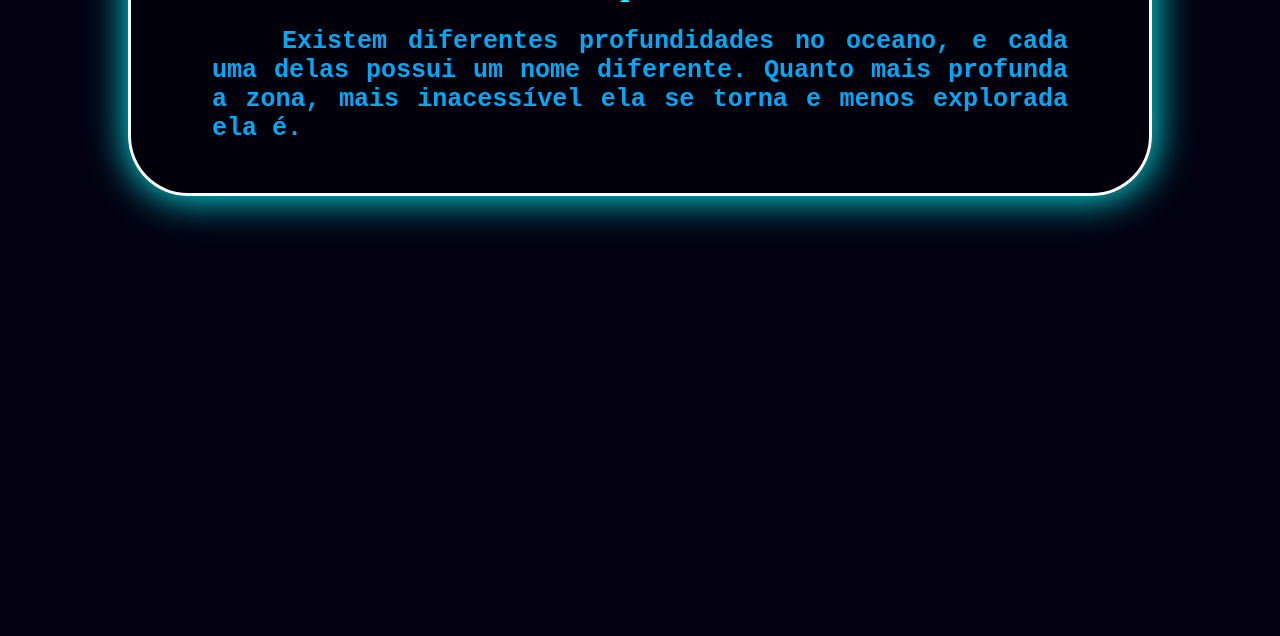
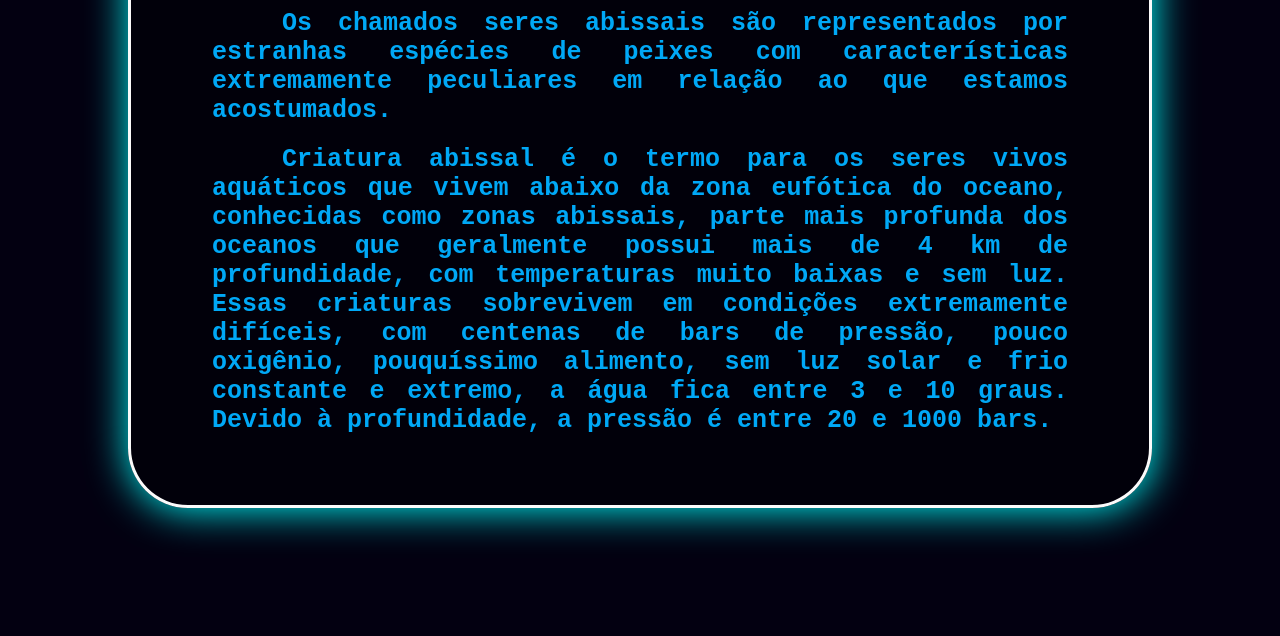
Before and after one commit to YuriLealS/Deep_Abyss, a plain HTML site: page public/curiosidades.html in a window 1280 px wide. Shown: the part 751-1387 px from the top of the page. Before the commit the page ends 1075 px from the top, so only its background shows below. Drawn offline with Linux system fonts and the light colour scheme.

Commit message:
Texto de curiosidades

```diff
--- a/public/curiosidades.html
+++ b/public/curiosidades.html
@@ -46,7 +46,7 @@
 
 <!-- --------------------------------------------------------------------------------------------------------- -->
 
-<!-- Início card Explicação -->8%
+<!-- Início card Explicação -->
 
         <div class="sobre_animais">
 
@@ -55,7 +55,14 @@
                 <h1 id="titulo_sobre">Sobre os animais que vivem nessa zona</h1>
 
                 <p class="texto_sobre_animais">
-                    Existem diferentes profundidades no oceano, e cada uma delas possui um nome diferente. Quanto mais profunda a zona, mais inacessível ela se torna e menos explorada ela é.
+                    Os chamados seres abissais são representados por estranhas espécies de peixes com características extremamente peculiares em relação ao que estamos acostumados.
+                </p>
+
+                <p class="texto_sobre_animais">
+                    Criatura abissal é o termo para os seres vivos aquáticos que vivem abaixo da zona eufótica do oceano, conhecidas como zonas abissais, parte mais profunda dos oceanos que geralmente possui mais de 4 km de profundidade, com temperaturas muito baixas e sem luz. Essas criaturas sobrevivem em condições extremamente difíceis, com centenas de bars de pressão, pouco oxigênio, pouquíssimo alimento, sem luz solar e frio constante e extremo, a água fica entre 3 e 10 graus. Devido à profundidade, a pressão é entre 20 e 1000 bars.
+                </p>
+
+                <p class="texto_sobre_animais">
                 </p>
 
             </div>
```
